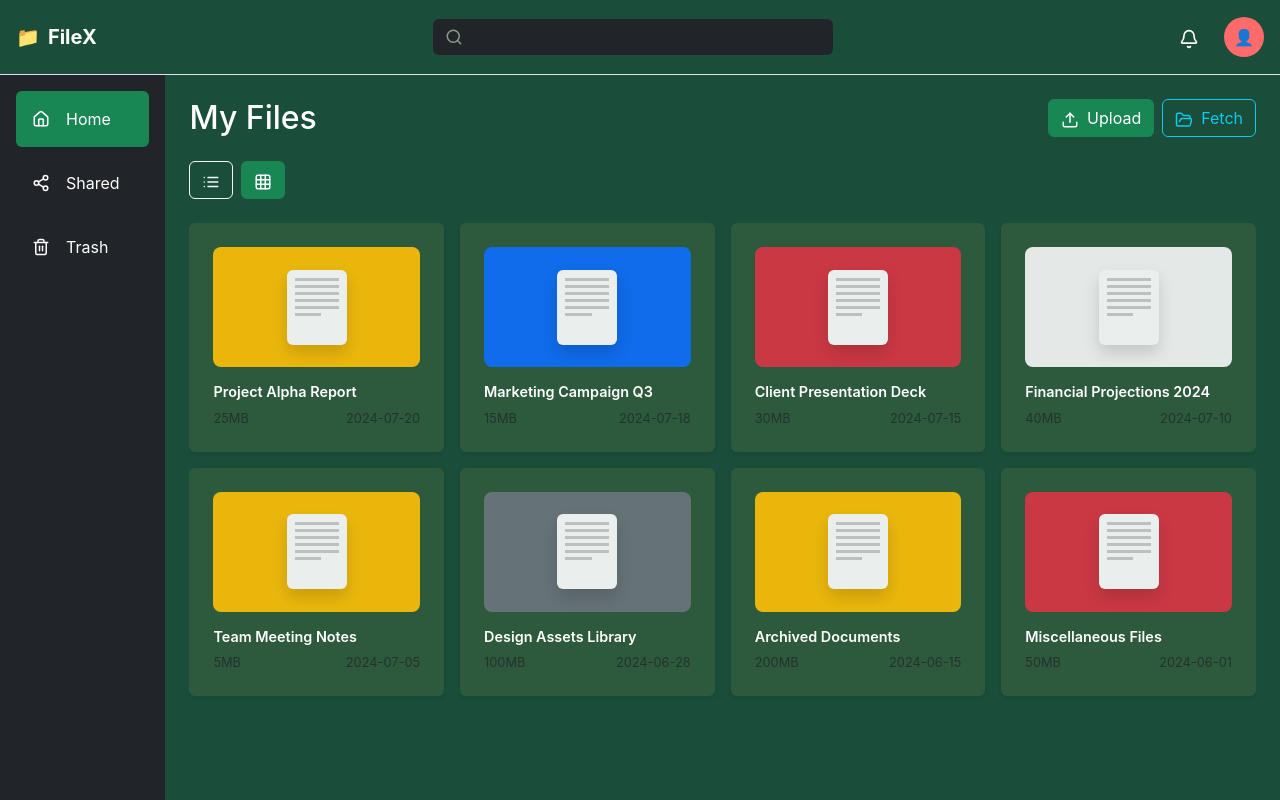
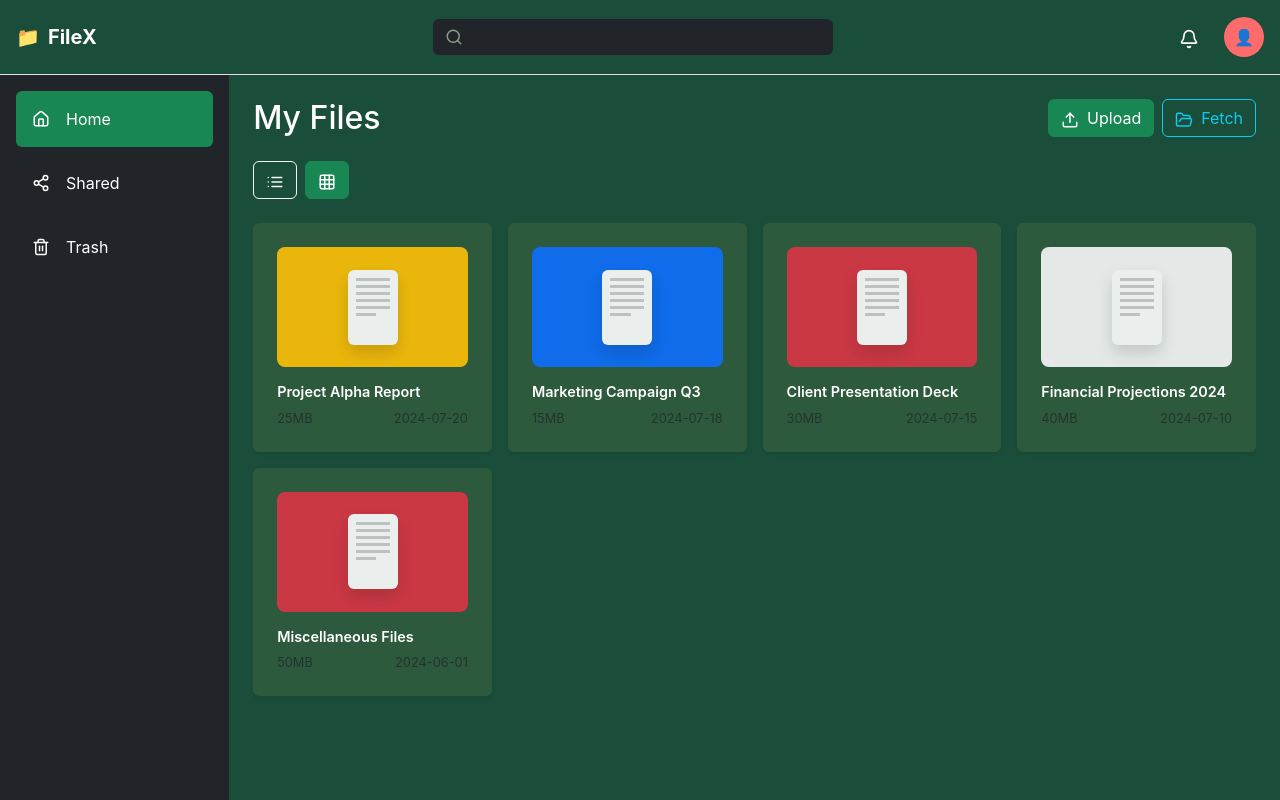
Before and after one commit to sujalshindesource/Local-File-Hub, a React (Create React App) app: page / in a window 1280 px wide. Built offline with nearby package versions, Linux system fonts and the light colour scheme.

Commit message:
cmt before dion localstorage thing

```diff
--- a/src/App.js
+++ b/src/App.js
@@ -39,27 +39,27 @@ const FileHubUI = () => {
       date: '2024-07-10',
       color: 'bg-light'
     },
-    {
-      id: 5,
-      name: 'Team Meeting Notes',
-      size: '5MB',
-      date: '2024-07-05',
-      color: 'bg-warning'
-    },
-    {
-      id: 6,
-      name: 'Design Assets Library',
-      size: '100MB',
-      date: '2024-06-28',
-      color: 'bg-secondary'
-    },
-    {
-      id: 7,
-      name: 'Archived Documents',
-      size: '200MB',
-      date: '2024-06-15',
-      color: 'bg-warning'
-    },
+    // {
+    //   id: 5,
+    //   name: 'Team Meeting Notes',
+    //   size: '5MB',
+    //   date: '2024-07-05',
+    //   color: 'bg-warning'
+    // },
+    // {
+    //   id: 6,
+    //   name: 'Design Assets Library',
+    //   size: '100MB',
+    //   date: '2024-06-28',
+    //   color: 'bg-secondary'
+    // },
+    // {
+    //   id: 7,
+    //   name: 'Archived Documents',
+    //   size: '200MB',
+    //   date: '2024-06-15',
+    //   color: 'bg-warning'
+    // },
     {
       id: 8,
       name: 'Miscellaneous Files',
@@ -154,7 +154,7 @@ const FileHubUI = () => {
   // Reusable components
   const FileCard = ({ file, isMobile = false }) => {
     const cardSize = isMobile ? { width: '40px', height: '50px', iconW: '24px', iconH: '28px' }
-                              : { width: '60px', height: '75px', iconW: '60px', iconH: '75px' };
+                              : { width: '50px', height: '75px', iconW: '50px', iconH: '75px' };
 
     return (
       <div
@@ -270,6 +270,12 @@ const FileHubUI = () => {
     </nav>
   );
 
+  const handleListRclick = ()=>{
+    alert('here is right click')
+  }
+
+
+
   return (
     <div className="vh-100 d-flex flex-column" style={{ backgroundColor: '#1a4d3a' }}>
       {/* Header - Always visible */}
@@ -341,7 +347,7 @@ const FileHubUI = () => {
               <h2 className="text-white mb-0 d-none d-md-block">My Files</h2>
               <h4 className="text-white mb-0 d-md-none">My Files</h4>
               {selectedFolderPath && (
-                <small className="text-muted d-block mt-1">
+                <small className="text-muted d-block mt-1 color-white">
                   <FolderOpen size={14} className="me-1" />
                   {selectedFolderPath}
                 </small>
@@ -414,9 +420,9 @@ const FileHubUI = () => {
               </div>
             ) : (
               /* List View - Responsive */
-              <div className="list-group">
+              <div className="list-group" >
                 {filesToDisplay.map((file) => (
-                  <FileListItem key={file.id} file={file} isMobile={window.innerWidth < 768} />
+                  <FileListItem key={file.id} file={file} isMobile={window.innerWidth < 768} onContextMenu={() => handleListRclick(file)} />
                 ))}
               </div>
             )}
```
